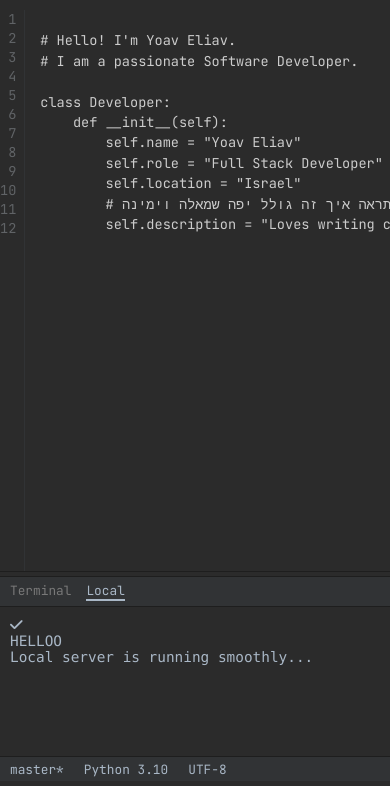
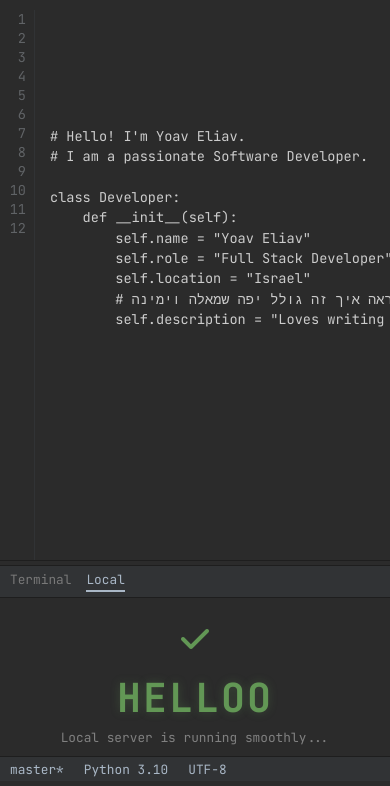
Before and after one commit to YoavEliav/myPortfolio, a plain HTML site: page index.html in a window 390 px wide. Both pictures are taken after a click on the element "Local". Shown: the part 58-844 px from the top of the page. Drawn offline with nearby package versions, Linux system fonts and the light colour scheme.

Commit message:
Update style.css

```diff
--- a/style.css
+++ b/style.css
@@ -1,4 +1,3 @@
-/* === Base Reset & Theme === */
 * {
     margin: 0;
     padding: 0;
@@ -6,20 +5,19 @@
 }
 
 body {
-    background-color: #2b2b2b; /* PyCharm Dark Background */
-    color: #a9b7c6; /* Default Text Color */
+    background-color: #2b2b2b;
+    color: #a9b7c6;
     font-family: 'JetBrains Mono', monospace;
     height: 100vh;
     overflow: hidden;
 }
 
-/* === Main Layout === */
 .ide-container {
     display: flex;
-    height: calc(100vh - 25px); /* Leave space for status bar */
+    height: calc(100vh - 25px);
 }
 
-/* === Sidebar (Left) === */
+/* Sidebar */
 .sidebar {
     width: 250px;
     background-color: #313335;
@@ -52,7 +50,6 @@
     color: #a9b7c6;
 }
 
-/* File List Styling */
 .file-list {
     list-style: none;
     padding-left: 0;
@@ -75,17 +72,16 @@
 }
 
 .file-item.active {
-    background-color: #4b6eaf; /* Selection Blue */
+    background-color: #4b6eaf;
     color: #ffffff;
 }
 
-/* Icons Colors */
 .icon-python { color: #3572A5; }
 .icon-js { color: #f1e05a; }
 .icon-json { color: #f1e05a; }
 .icon-txt { color: #a9b7c6; }
 
-/* === Editor Area (Right) === */
+/* Editor Area */
 .editor-area {
     flex: 1;
     display: flex;
@@ -94,7 +90,6 @@
     overflow: hidden;
 }
 
-/* Tabs Bar */
 .tabs-bar {
     height: 35px;
     background-color: #313335;
@@ -119,22 +114,24 @@
     color: #a9b7c6;
 }
 
-/* Code Container */
+/* Code Container & Scrolling Logic */
 .code-container {
-    flex: 1; /* Takes available space above terminal */
+    flex: 1;
     display: flex;
     padding-top: 10px;
-    overflow-y: auto; /* Scroll if code is long */
+    overflow: hidden; /* הגלילה תתבצע בתוכן עצמו אם צריך */
 }
 
 .line-numbers {
-    width: 50px;
+    min-width: 50px; /* רוחב קבוע למספרים */
     text-align: right;
     padding-right: 15px;
     color: #606366;
     border-right: 1px solid #313335;
     user-select: none;
     line-height: 1.5;
+    background-color: #2b2b2b;
+    z-index: 5; /* שיישאר מעל בגלילה */
 }
 
 .code-content {
@@ -142,9 +139,11 @@
     padding-left: 15px;
     color: #a9b7c6;
     line-height: 1.5;
+    overflow-x: auto; /* כאן קורה הקסם: גלילה אופקית */
+    white-space: pre; /* מונע שבירת שורות */
 }
 
-/* === Terminal / CMD Section === */
+/* Terminal Styles */
 .terminal-wrapper {
     height: 180px;
     background-color: #2b2b2b;
@@ -163,6 +162,15 @@
     color: #787878;
 }
 
+.term-tab {
+    cursor: pointer;
+    padding-bottom: 2px;
+}
+
+.term-tab:hover {
+    color: #a9b7c6;
+}
+
 .term-tab.active {
     color: #a9b7c6;
     border-bottom: 2px solid #a9b7c6;
@@ -174,13 +182,23 @@
     font-size: 0.9rem;
     color: #a9b7c6;
     overflow-y: auto;
+    flex: 1;
 }
 
+/* Terminal Tabs Content */
+.term-content {
+    display: none; /* מוסתר כברירת מחדל */
+}
+
+.term-content.active {
+    display: block; /* רק הפעיל מוצג */
+}
+
+/* Terminal content styles */
 .term-line { margin-bottom: 5px; }
 .term-path { color: #ffc66d; }
 .term-cmd { color: #a9b7c6; }
 
-/* Social Links in Terminal */
 .social-row {
     margin-left: 20px;
     margin-bottom: 5px;
@@ -206,13 +224,41 @@
     color: #808080;
 }
 
-/* Blinking Cursor (Terminal) */
+/* Local Tab (HELLOO) Styles */
+.local-message {
+    display: flex;
+    flex-direction: column;
+    align-items: center;
+    justify-content: center;
+    height: 100%;
+    margin-top: 10px;
+    color: #629755; /* ירוק */
+    font-family: 'JetBrains Mono', monospace;
+}
+
+.success-icon {
+    font-size: 2rem;
+    margin-bottom: 10px;
+}
+
+.hello-text {
+    font-size: 2.5rem;
+    font-weight: bold;
+    letter-spacing: 2px;
+    text-shadow: 0 0 10px rgba(98, 151, 85, 0.3);
+}
+
+.system-msg {
+    margin-top: 5px;
+    font-size: 0.8rem;
+    color: #808080;
+}
+
 .typing-cursor {
     animation: blink 1s step-end infinite;
     font-weight: bold;
 }
 
-/* === Status Bar === */
 .status-bar {
     height: 25px;
     background-color: #313335;
@@ -224,7 +270,22 @@
     gap: 20px;
 }
 
-/* === PrismJS Overrides (Seamless Background) === */
+/* Resizer */
+.resizer {
+    height: 5px;
+    background-color: #2b2b2b;
+    cursor: row-resize;
+    width: 100%;
+    border-top: 1px solid #1e1e1e;
+    transition: background-color 0.2s;
+    z-index: 10;
+}
+
+.resizer:hover, .resizer.dragging {
+    background-color: #4d78cc;
+}
+
+/* Prism Overrides */
 pre[class*="language-"],
 code[class*="language-"] {
     background: transparent !important;
@@ -233,9 +294,9 @@
     margin: 0 !important;
     font-family: 'JetBrains Mono', monospace !important;
     font-size: 1rem;
+    white-space: pre !important; /* חובה לגלילה אופקית! */
 }
 
-/* === Typewriter Effect Cursor (Main Editor) === */
 @keyframes blink {
     0%, 100% { opacity: 1; }
     50% { opacity: 0; }
@@ -248,25 +309,19 @@
     margin-left: 2px;
 }
 
-/* =========================================
-   Mobile Optimization (Responsive Design)
-   ========================================= */
-
+/* Mobile */
 @media screen and (max-width: 768px) {
-
-    /* 1. Change layout to column */
     .ide-container {
         flex-direction: column;
         height: calc(100vh - 30px);
     }
 
-    /* 2. Sidebar becomes top horizontal menu */
     .sidebar {
         width: 100%;
         height: auto;
         border-right: none;
         border-bottom: 1px solid #1e1e1e;
-        overflow-x: auto; /* Scrollable menu */
+        overflow-x: auto;
     }
 
     .sidebar-header, .folder-root {
@@ -292,12 +347,15 @@
         border: 1px solid #4b6eaf;
     }
 
-    /* 3. Hide Tabs */
     .tabs-bar { display: none; }
 
-    /* 4. Adjust Editor */
     .editor-area { width: 100%; }
-    .code-container { overflow-x: auto; }
+
+    /* התאמות גלילה למובייל */
+    .code-content {
+        overflow-x: auto;
+        padding-bottom: 20px; /* מקום לאצבע */
+    }
 
     .code-content, .line-numbers {
         font-size: 0.85rem;
@@ -306,17 +364,16 @@
 
     .line-numbers {
         padding-right: 8px;
-        width: 35px;
+        min-width: 35px;
     }
 
-    /* 5. Adjust Terminal for Mobile */
     .terminal-wrapper {
         height: auto;
         min-height: 150px;
     }
 
     .term-path {
-        display: block; /* Break line for path */
+        display: block;
         margin-bottom: 2px;
     }
 
@@ -325,28 +382,3 @@
         font-size: 0.85rem;
     }
 }
-
-/* === Resizer Handle === */
-.resizer {
-    height: 5px; /* עובי אזור התפיסה */
-    background-color: #2b2b2b; /* צבע ברירת מחדל */
-    cursor: row-resize; /* סמן של גרירה למעלה/למטה */
-    width: 100%;
-    border-top: 1px solid #1e1e1e;
-    transition: background-color 0.2s;
-    z-index: 10; /* שיהיה מעל הכל */
-}
-
-/* כשעוברים עם העכבר או גוררים */
-.resizer:hover, .resizer.dragging {
-    background-color: #4d78cc; /* צבע כחול שמסמן שאפשר לגרור */
-}
-
-/* עדכון לטרמינל כדי שיהיה גמיש */
-.terminal-wrapper {
-    /* נבטל את הגובה הקבוע שהיה קודם */
-    height: 180px;
-    min-height: 50px; /* גובה מינימלי */
-    max-height: 80vh; /* גובה מקסימלי (שלא יסתיר את כל המסך) */
-    flex: none; /* כדי שהגרירה תשלוט בגובה ולא ה-Flexbox */
-}
```
